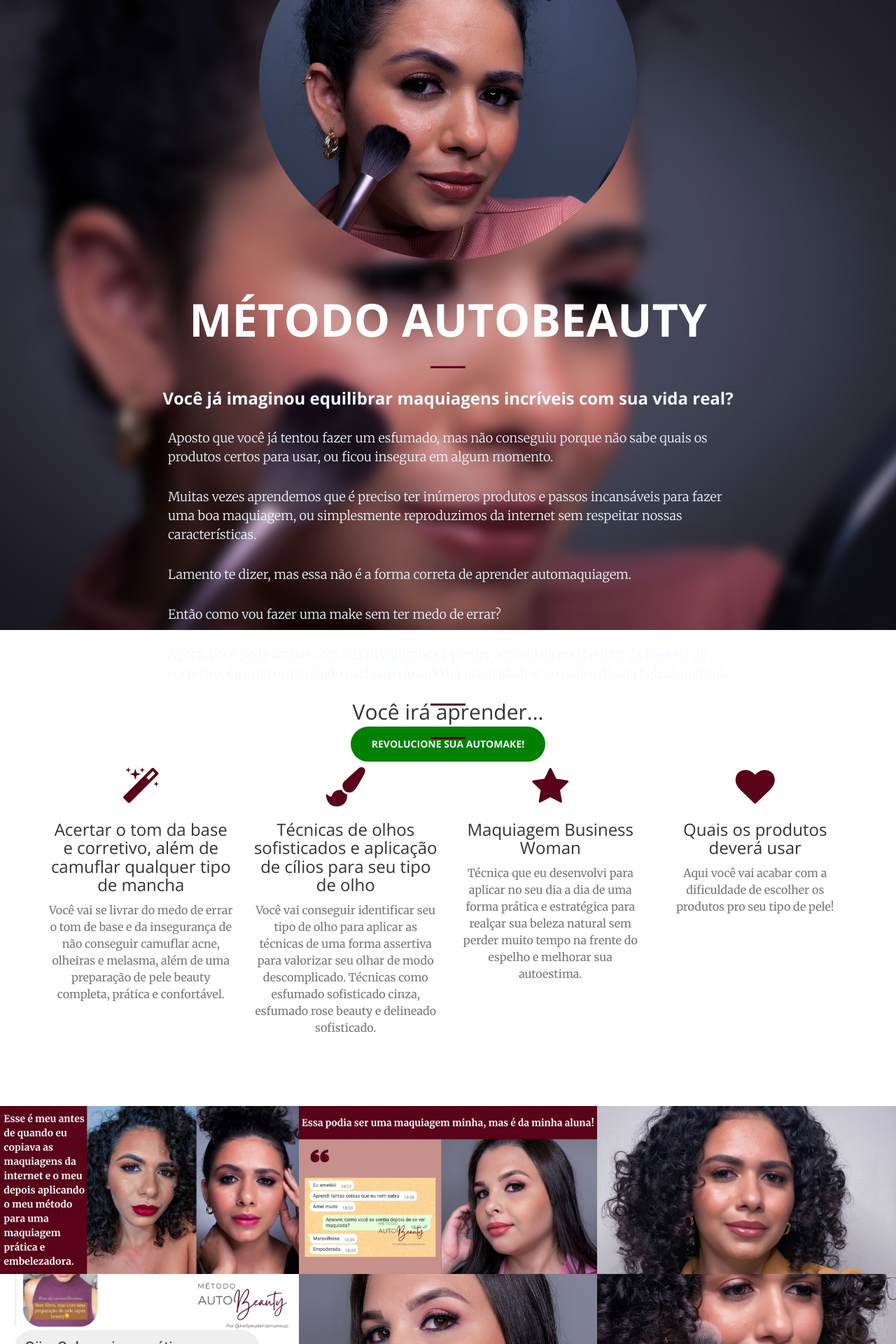
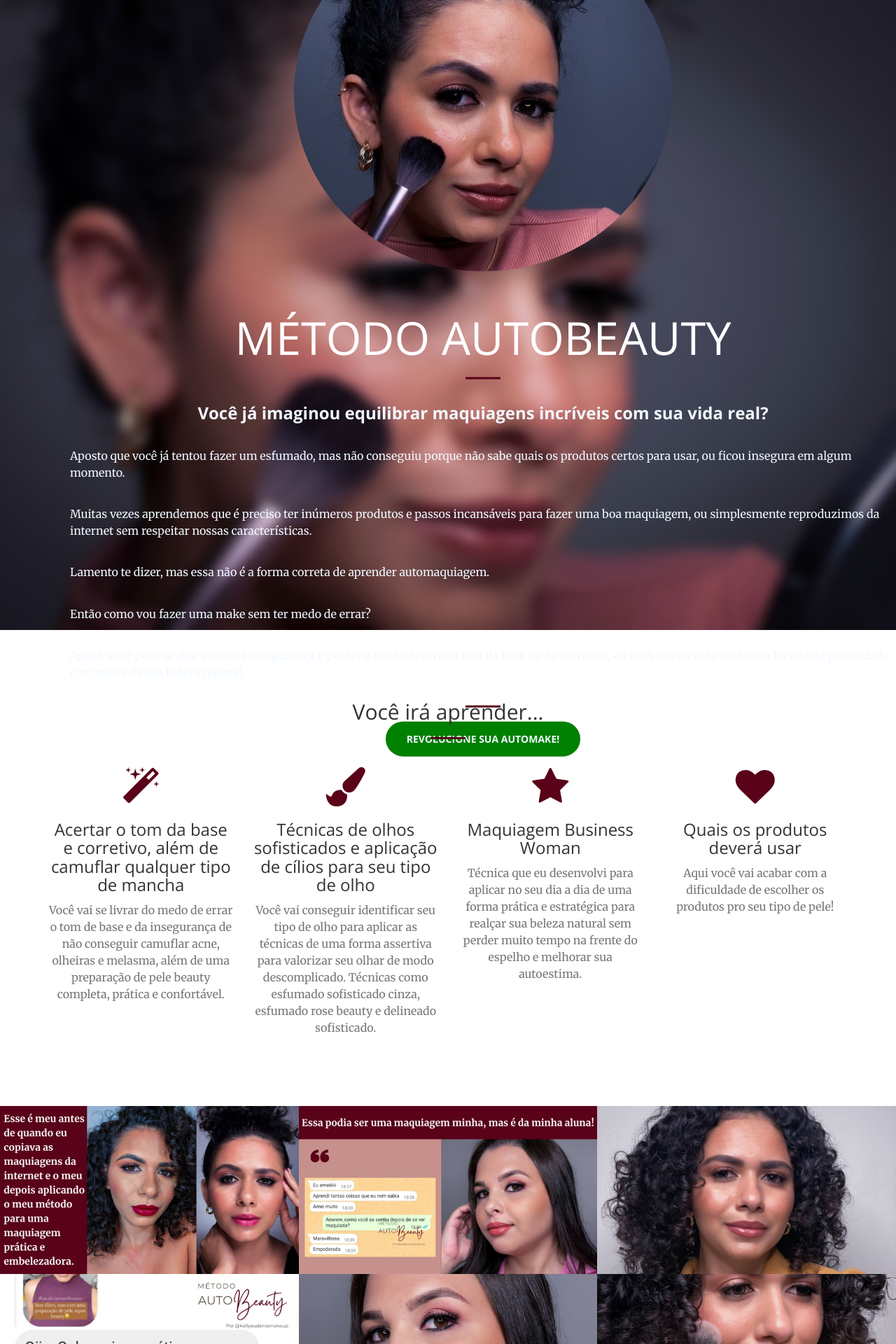
Before and after one commit to kellyeudenia/business-woman, a Jekyll site: the page built from index.html, in a window 1280 px wide. Shown: the top 1920 px of the page at 70% size. Built offline with Jekyll 4.4.1, drawn with Linux system fonts in a browser that asks for light colours.

Commit message:
Setup para a página de vendas.

```diff
--- a/_includes/header.html
+++ b/_includes/header.html
@@ -1,6 +1,6 @@
 <header>
     <div class="header-content">
-        <div class="header-content-inner" >
+        <div class="header-content" >
             <img src="img/profile/me.jpg" class="img-responsive"  style="border-radius: 50%; margin: 5% auto;" alt="Imagem de Eudenia Makeup segurando um pincel">
             <h1>MÉTODO AUTOBEAUTY</h1>
             <hr>
--- a/_includes/services.html
+++ b/_includes/services.html
@@ -1,4 +1,4 @@
-<section id="services" style="position: static;">
+<section id="services">
     <div class="container">
         <div class="row">
             <div class="col-lg-12 text-center">
```
